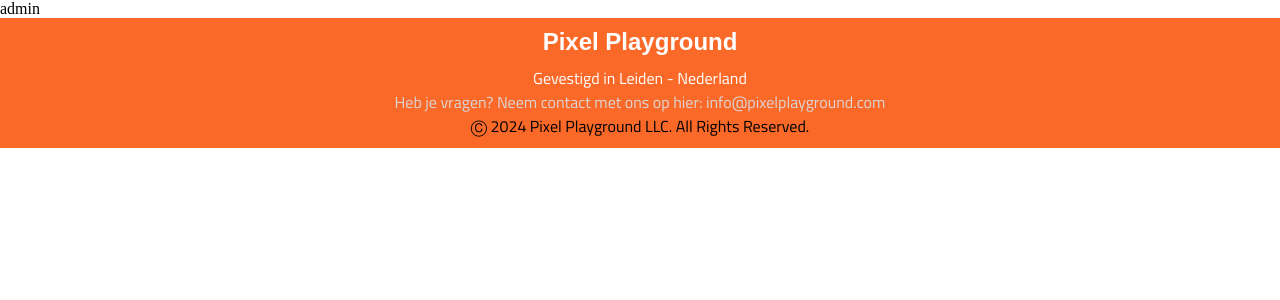
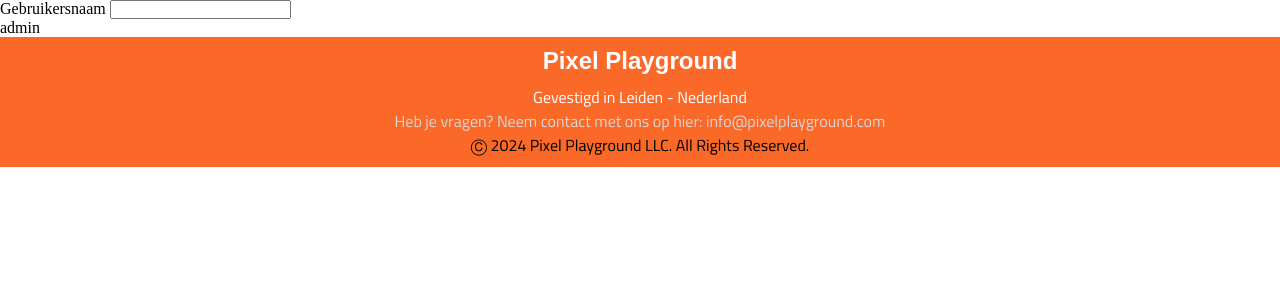
Before and after one commit to 3SWDG-Webdev-AO/Groep-11-Luuk-Bouwmeester, a PHP site: page /index.php in a window 1280 px wide. Shown: the part 64-364 px from the top of the page. Run offline with PHP 8.4, Linux system fonts and the light colour scheme; data comes from the database, SQL or seed files in the repository; some web fonts are replaced.

Commit message:
Field om gebruikers te zoeken, section voor gebruikers

```diff
--- a/paginas/friends/index.php
+++ b/paginas/friends/index.php
@@ -14,6 +14,8 @@
     <?php include "../../shared/php/header.php"; ?>
 
     <main>
+        <label for="gebruikersnaam">Gebruikersnaam</label>
+        <input type="text" id="gebruikersnaam" name="gebruikersnaam"required>
 
         <?php
             // Gegevens van de database
@@ -41,9 +43,16 @@
                 // Kijk of we wel gebruikers zijn
                 if(count($gebruikers) > 0) {
                     // Loop door alle gebruikers
+                    echo '<section class="gebruikers_lijst">';
+
                     foreach($gebruikers as $gebruiker) {
+                        echo "<section class='gebruiker'>";
                         echo $gebruiker["gebruikersnaam"];
+                        echo "</section>";
                     }
+
+                    echo '</section>';
+
                 } else {
                     echo "Geen gebruikers gevonden!";
                 }
@@ -56,10 +65,6 @@
             $pdo = null;
         ?>
 
-
-
-
-
     </main>
 
     <?php include "../../shared/php/footer.php"; ?>
```
